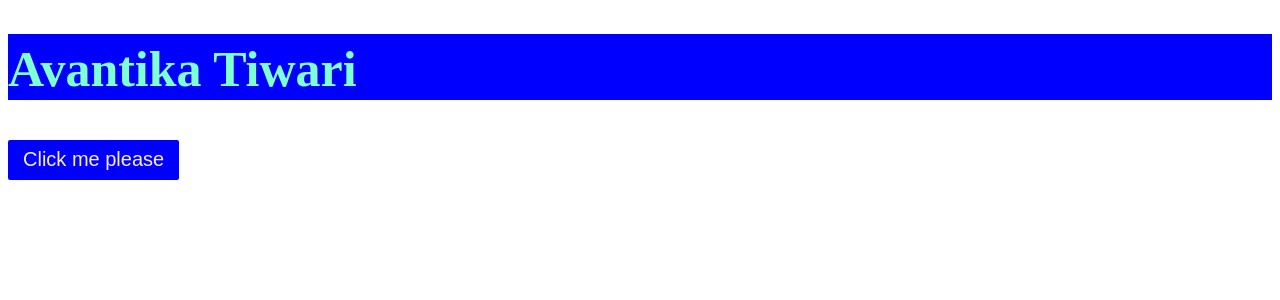
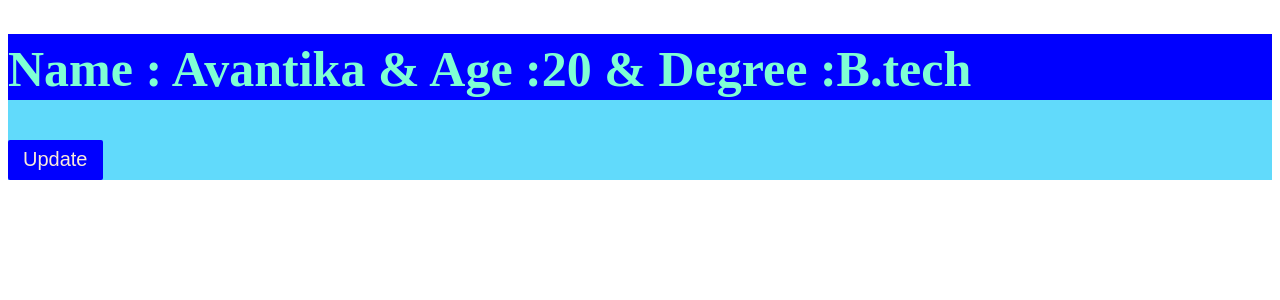
Before and after one commit to AVANTIKA139/frontendwebD, a React (Create React App) app: page / in a window 1280 px wide. Shown: the top 300 px of the page. Built offline with nearby package versions, Linux system fonts and the light colour scheme.

Commit message:
practise

```diff
--- a/src/App.css
+++ b/src/App.css
@@ -84,6 +84,9 @@
   to {
     transform: rotate(360deg);
   }
+}
+div {
+  background: #61dafb;
 }
 
 .center_div{
--- a/src/App.js
+++ b/src/App.js
@@ -7,7 +7,10 @@ import React from "react";
 // import UseStateArray from "./UseStateArray";
 
 // import Counter1 from "./Counter1";
-import Name from "./Name";
+// import Name from "./Name";
+// import RulesHook from "./components/RulesHook";
+
+import UseStateObject from "./components/UseStateObject";
 function App() {
   return (
     <>
@@ -16,7 +19,9 @@ function App() {
       <List /> */}
       {/* <Conditionalrendering /> */}
       {/* <UseStateArray /> */}
-      <Name />
+      {/* <Name /> */}
+      {/* <RulesHook /> */}
+      <UseStateObject />
     </>
   );
 }
--- a/src/Name.js
+++ b/src/Name.js
@@ -31,6 +31,7 @@ const Name = () => {
   const changeName = () => {
     // val = "Lovely Tiwari";
     // console.log(val);
+    // Ternary opertor for if-else.
     let val = myName;
     val === "Avantika Tiwari"
       ? setmyName("Lovely Tiwari")
--- /dev/null
+++ b/src/components/RulesHook.js
@@ -0,0 +1,13 @@
+import React, { useState } from "react";
+
+const RulesHook = () => {
+  const [myName, setmyName] = useState("Avantika");
+
+  return (
+    <div>
+      <h1>{myName}</h1>
+    </div>
+  );
+};
+
+export default RulesHook;
--- /dev/null
+++ b/src/components/UseStateObject.js
@@ -0,0 +1,25 @@
+import React, { useState } from "react";
+
+const UseStateObject = () => {
+  const [myObject, setmyObject] = useState({
+    myName: "Avantika",
+    myAge: 20,
+    myDegree: "B.tech",
+  });
+  const changeObject = () => {
+    setmyObject({ ...myObject, myName: "dwifof" });
+  };
+  return (
+    <div>
+      <h1 className="h1style">
+        Name : {myObject.myName} & Age :{myObject.myAge} & Degree :
+        {myObject.myDegree}
+      </h1>
+      <button className="btn" onClick={changeObject}>
+        Update
+      </button>
+    </div>
+  );
+};
+
+export default UseStateObject;
```
Also changed, not shown: src/ReactHooks.txt.
